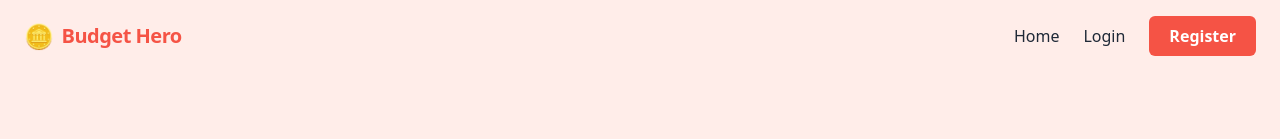
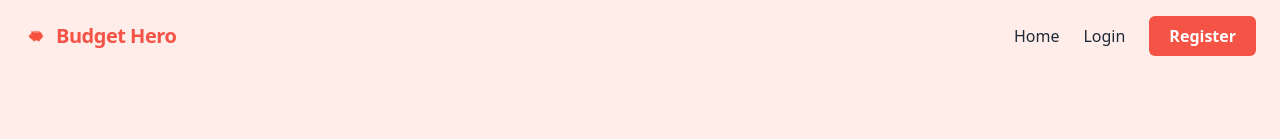
Before and after one commit to alvish-shrestha/WebAPI-Budget-Hero-Frontend, a React (Vite) app: page / in a window 1280 px wide. Shown: the top 139 px of the page. Built offline with nearby package versions, Linux system fonts and the light colour scheme.

Commit message:
Logo updated

```diff
--- a/src/layouts/Header.jsx
+++ b/src/layouts/Header.jsx
@@ -1,5 +1,6 @@
 import React from 'react';
 import { Link } from 'react-router-dom';
+import icon from "../assets/images/icon.png"
 
 const Header = () => {
   return (
@@ -8,7 +9,7 @@ const Header = () => {
 
         {/* Logo */}
         <Link to="/" className="flex items-center space-x-2 text-[#F55345] font-extrabold text-xl tracking-tight">
-          <span className="text-2xl">🪙</span>
+          <img src={icon} alt="Budget Hero Icon" className="h-6 w-6" />
           <span>Budget Hero</span>
         </Link>
 
```
Also changed, not shown: src/assets/images/icon.png (added).
